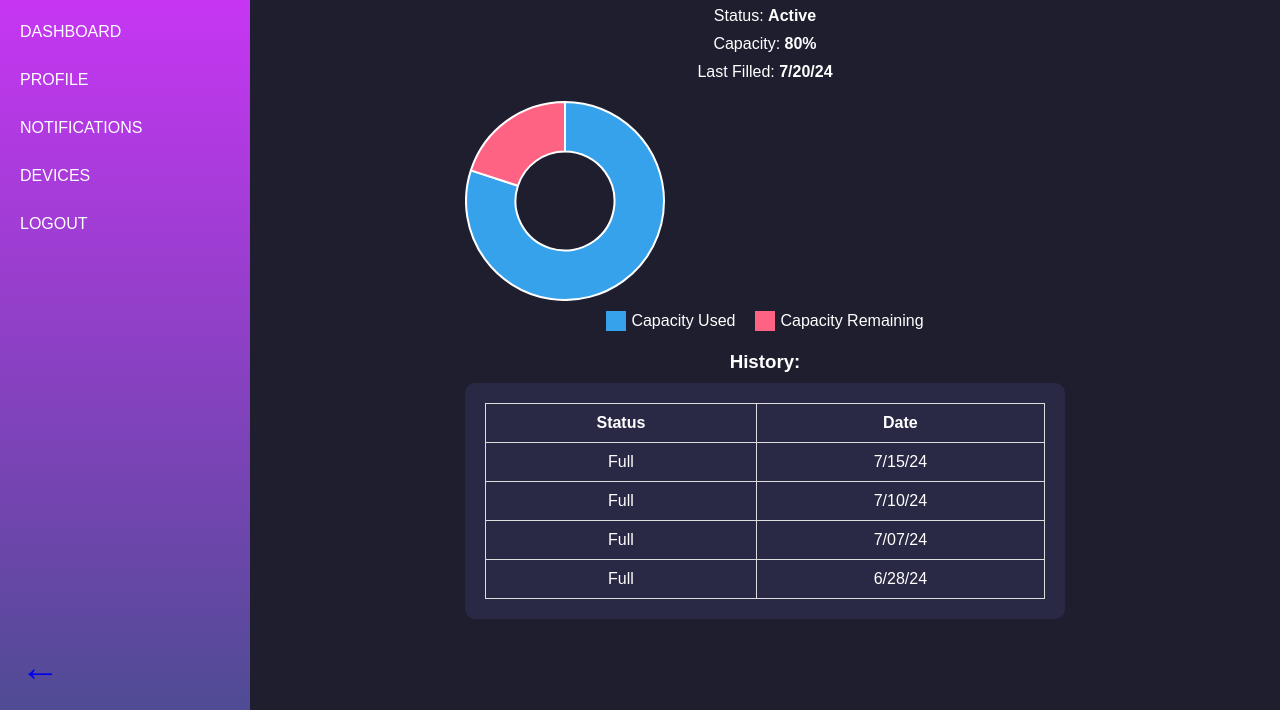
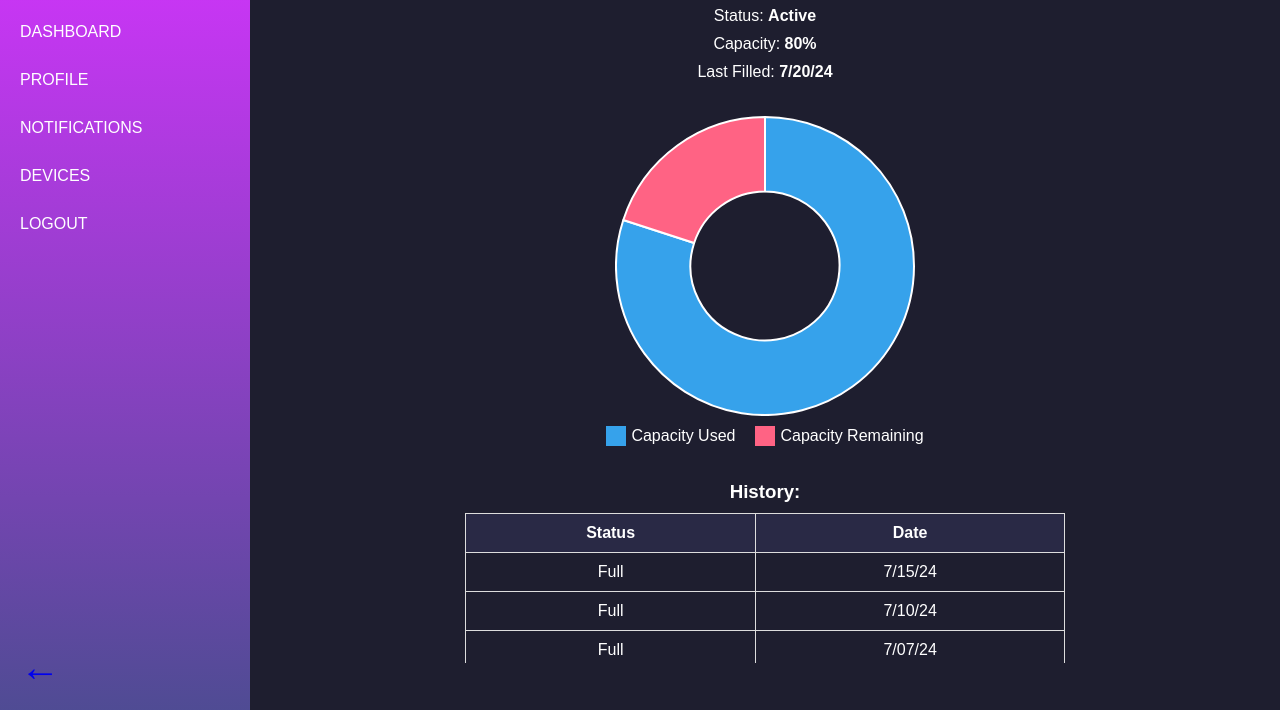
Before and after one commit to alejandro-garf/Hephaestus, a plain HTML site: page Dashboard/seabin_details.html in a window 1280 px wide. Shown: the part 90-800 px from the top of the page. Drawn offline with nearby package versions, Linux system fonts and the light colour scheme.

Commit message:
fixed cdoughnut chart spacing

```diff
--- a/Dashboard/seabin_details.html
+++ b/Dashboard/seabin_details.html
@@ -29,7 +29,7 @@
             </div>
             <div class="history">
                 <h3>History:</h3>
-                <div class="scrollable-table-container">
+                <div class="details-table-container">
                     <table>
                         <thead>
                             <tr>
--- a/Dashboard/styles.css
+++ b/Dashboard/styles.css
@@ -173,8 +173,12 @@ tr:hover {
 }
 
 .chart-container {
-    margin: 20px 0;
-    height: 200px;
+    display: flex;
+    justify-content: center;
+    align-items: center;
+    flex-direction: column;
+    margin: 50px 0;
+    height: 300px; /* Adjust height as needed */
 }
 
 .custom-legend {
```
